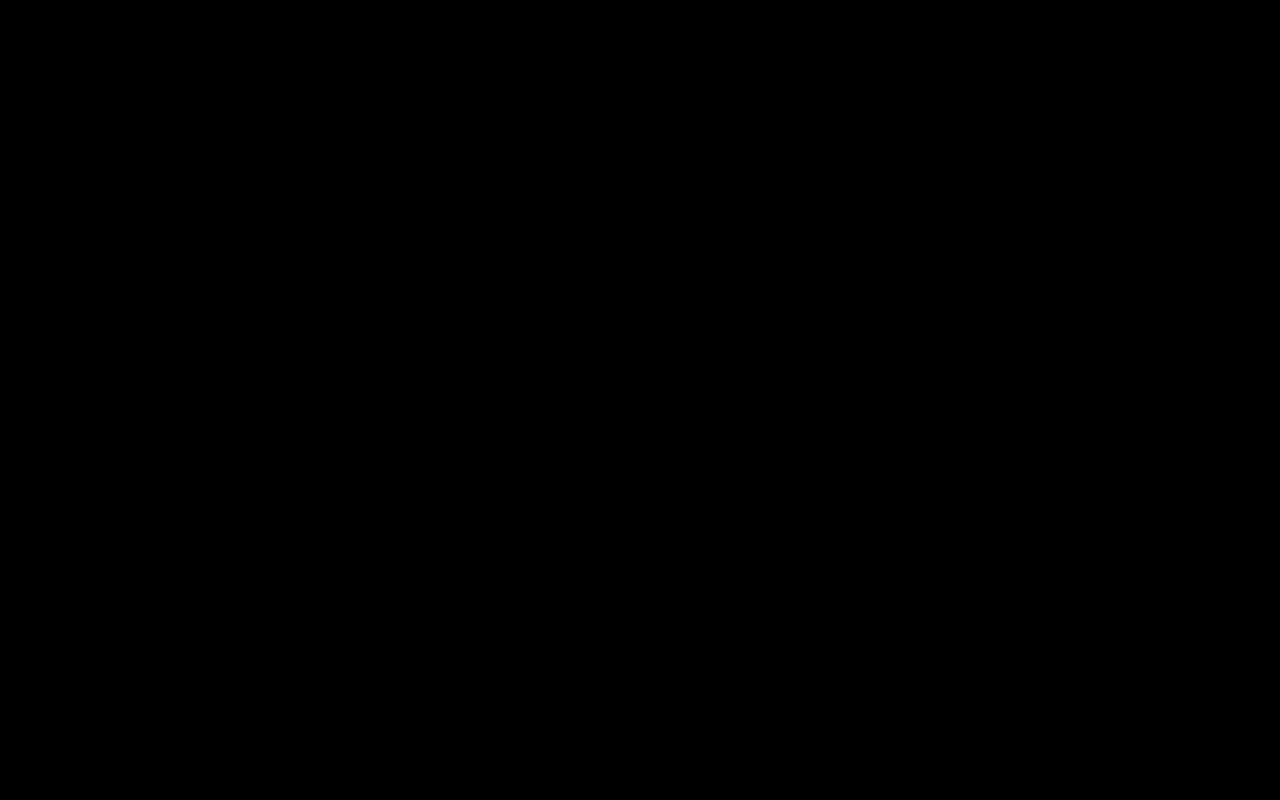
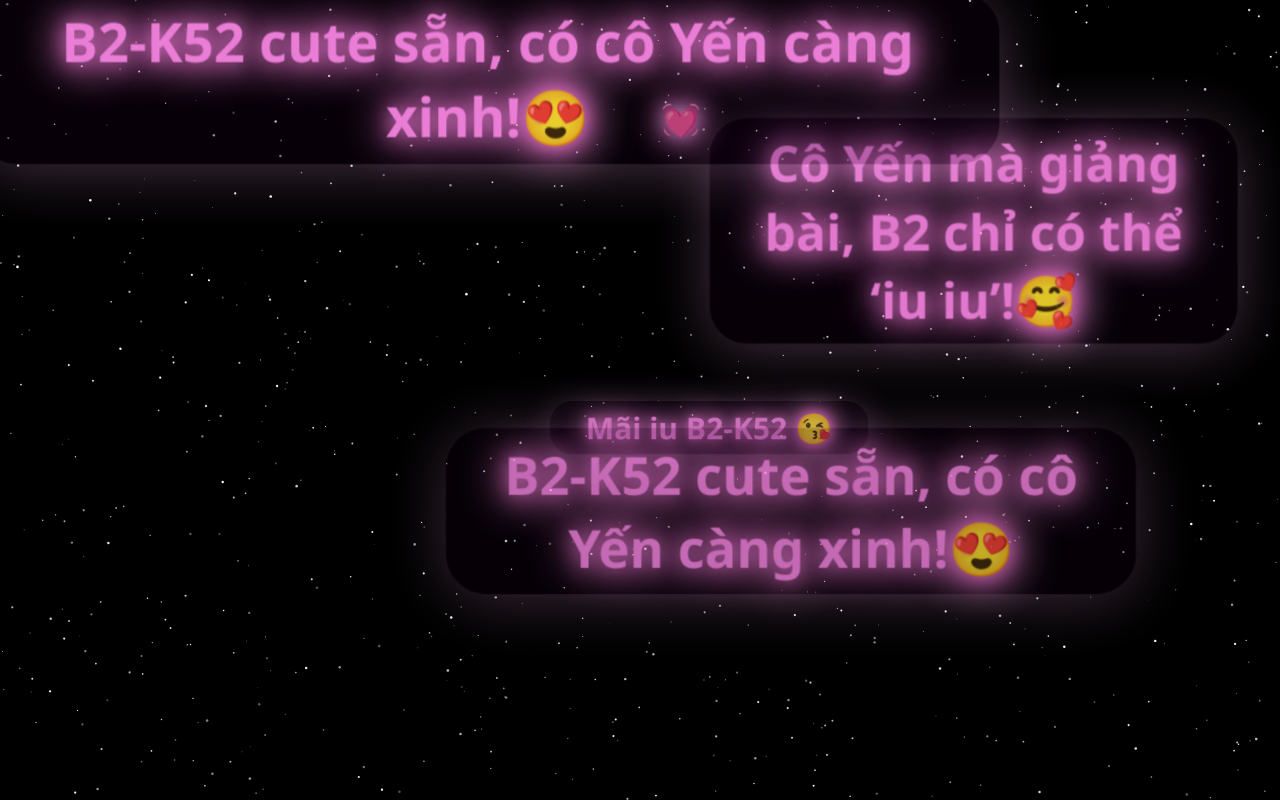
Before and after one commit to ducanhddd/b2k52, a plain HTML site: page index.html in a window 1280 px wide. Drawn offline with Linux system fonts and the light colour scheme.

Commit message:
Update index.html

```diff
--- a/index.html
+++ b/index.html
@@ -79,7 +79,67 @@
   </style>
 </head>
 <body>
-  <canvas id="starfie1000);
+  <canvas id="starfield"></canvas>
+  <div id="falling-container"></div>
+  <script>
+    // Vẽ nền các vì sao
+    function drawStars() {
+      const canvas = document.getElementById('starfield');
+      const ctx = canvas.getContext('2d');
+      const w = window.innerWidth, h = window.innerHeight;
+      canvas.width = w;
+      canvas.height = h;
+      ctx.clearRect(0, 0, w, h);
+      const numStars = Math.floor(w * h / 1200);
+      for(let i = 0; i < numStars; i++) {
+        const x = Math.random() * w;
+        const y = Math.random() * h;
+        const radius = Math.random() * 0.9 + 0.4;
+        ctx.beginPath();
+        ctx.arc(x, y, radius, 0, 2 * Math.PI, false);
+        ctx.fillStyle = "white";
+        ctx.globalAlpha = Math.random() * 0.7 + 0.3;
+        ctx.fill();
+      }
+      ctx.globalAlpha = 1;
+    }
+    drawStars();
+    window.addEventListener('resize', drawStars);
+
+    // Các câu slogan B2-K52
+    const words = [
+      "Mãi iu B2-K52 😘",
+      "B2-K52 auto đỉnh😎",
+      "B2-K52 cute sẵn, có cô Yến càng xinh!😍",
+      "Cô Yến mà giảng bài, B2 chỉ có thể ‘iu iu’!🥰",
+      "Cô xinh – lớp xịn, combo gây thương nhớ ☺️"
+    ];
+    const hearts = ["💖", "💞", "💕", "💗", "💓"];
+    const container = document.getElementById('falling-container');
+    function createFallingElement() {
+      const el = document.createElement("span");
+      if (Math.random() < 0.22) {
+        el.textContent = hearts[Math.floor(Math.random() * hearts.length)];
+        el.className = "falling heart";
+        el.style.animationDuration = (7 + Math.random() * 2.5) + "s";
+      } else {
+        el.textContent = words[Math.floor(Math.random() * words.length)];
+        el.className = "falling";
+        el.style.animationDuration = (6 + Math.random() * 2.5) + "s";
+      }
+      // Random vị trí ngang trong vùng giữa (20vw -> 80vw)
+      const leftPercent = 20 + Math.random() * 60; // 20vw đến 80vw
+      el.style.setProperty('--x', leftPercent + 'vw');
+      // Độ sâu 3D
+      const z = (Math.random() - 0.5) * 800;
+      el.style.setProperty('--z', `${z}px`);
+      // Thêm vào DOM
+      container.appendChild(el);
+      // Xóa sau khi rơi xong
+      setTimeout(() => el.remove(), parseFloat(el.style.animationDuration) * 1000);
+    }
+    // XUẤT HIỆN RẤT CHẬM: mỗi 900ms mới xuất hiện 1 chữ/trái tim
+    setInterval(createFallingElement, 900);
 
     // Góc nhìn 3D: Hỗ trợ cả chuột (PC) và cảm ứng (mobile)
     let rotationY = 0, rotationX = 0;
```
